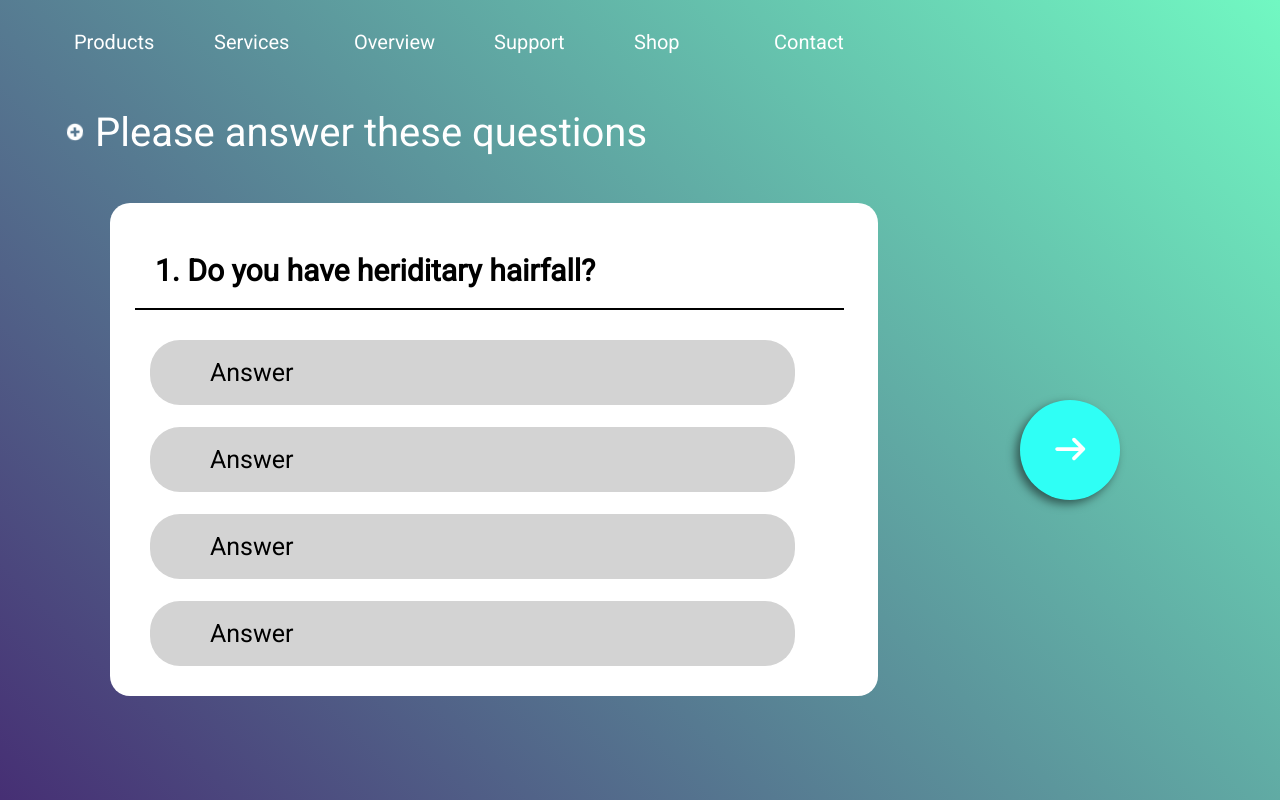
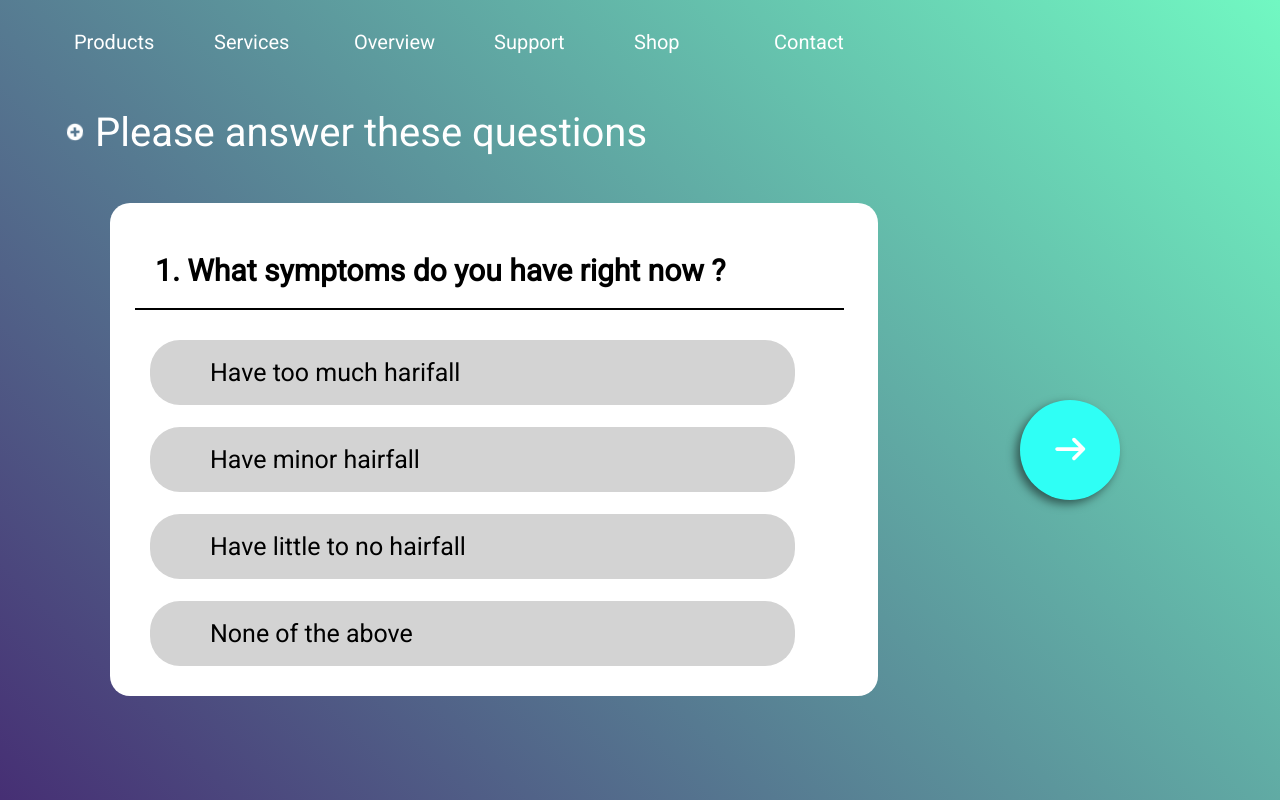
Before and after one commit to karanvishwa/healthinator, a React (Vite) app: page /third in a window 1280 px wide. Built offline with nearby package versions, Linux system fonts and the light colour scheme.

Commit message:
[wip] added extra questions to the fourth page

```diff
--- a/src/pages/Page3.tsx
+++ b/src/pages/Page3.tsx
@@ -2,16 +2,47 @@ import { faArrowRight } from "@fortawesome/free-solid-svg-icons";
 import { HeaderNavigations } from "../components/HeaderNavigations"
 import { FontAwesomeIcon } from "@fortawesome/react-fontawesome";
 import { useNavigate } from "react-router-dom";
+import { useState } from "react";
 
 // import '../styles/Page3.css'
 function Page3() {
 
-  const options = ['Answer', 'Answer', 'Answer', 'Answer']
+  // const options = ['Answer', 'Answer', 'Answer', 'Answer']
+
+  const questions = [
+    {
+      question: 'What symptoms do you have right now ?',
+      options: ["Have too much harifall", "Have minor hairfall", "Have little to no hairfall", "None of the above"]
+    },
+    {
+      question: 'What degree of damage do you have ?',
+      options: ["Thinned up hair", "Dandruff on the scalp", "Itchy scalp and irritation", "None of the above"]
+    },
+    {
+      question: 'What kind of food do you eat ?',
+      options: ["Healthy dietary food", "Outside restaurant food", "Processed or packed foods", "None of the above"]
+    },
+    {
+      question: 'How well do you exercise ?',
+      options: ["Exercise all the time", "Rarely exercise", "Exercise only on a few occasions", "None of the above"]
+    }
+  ]
 
   const navigate = useNavigate()
 
+  const [counter, setCounter] = useState(0)
+  const [currentQuestion, setCurrentQuestion] = useState(questions[0])
+  const [selected, setSelected] = useState("")
+
+
   const handleClick = () => {
-    navigate("/fourth")
+    if (counter === 3) {
+      navigate("/fourth")
+    } else {
+      setCurrentQuestion(questions[counter + 1])
+      setCounter(counter + 1)
+    }
+    setSelected("")
   }
 
   return (
@@ -28,11 +59,14 @@ function Page3() {
       <div className='qbox'>
         <div className='QB'>
           <div className="question">
-            1. Do you have heriditary hairfall?
+            {counter + 1}. {currentQuestion.question}
           </div>
         </div>
         <div className='options'>
-          {options.map((option) => <div key={option} className='question-options'>{option}</div>)}
+          {currentQuestion.options.map((option) => <div key={option}
+            onClick={() => {
+              setSelected(option)
+            }} className={`question-options ${selected === option ? "selected" : ""}`}>{option}</div>)}
         </div>
       </div>
       <div className='arrow' onClick={handleClick}>
--- a/src/styles/Page5.css
+++ b/src/styles/Page5.css
@@ -57,8 +57,14 @@
   transition: transform 50ms ease-in-out;
 }
 .question-options:hover{
+  cursor: pointer;
   transform: scale(1.01);
   outline: 2px solid blue;
+}
+
+.selected{
+  color: white;
+  background-color: rgb(85, 0, 255);
 }
 
 .textbox{
```
